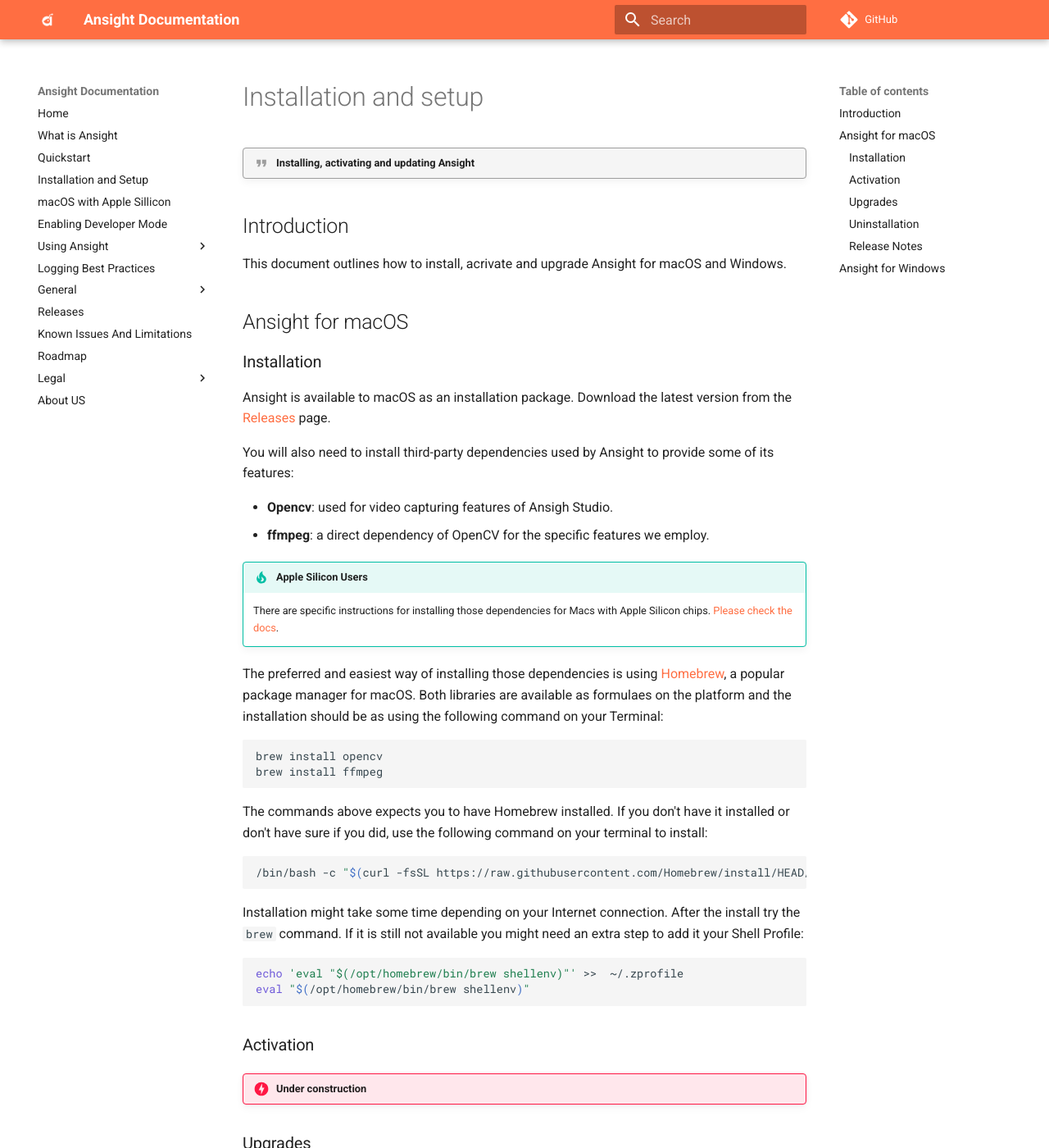
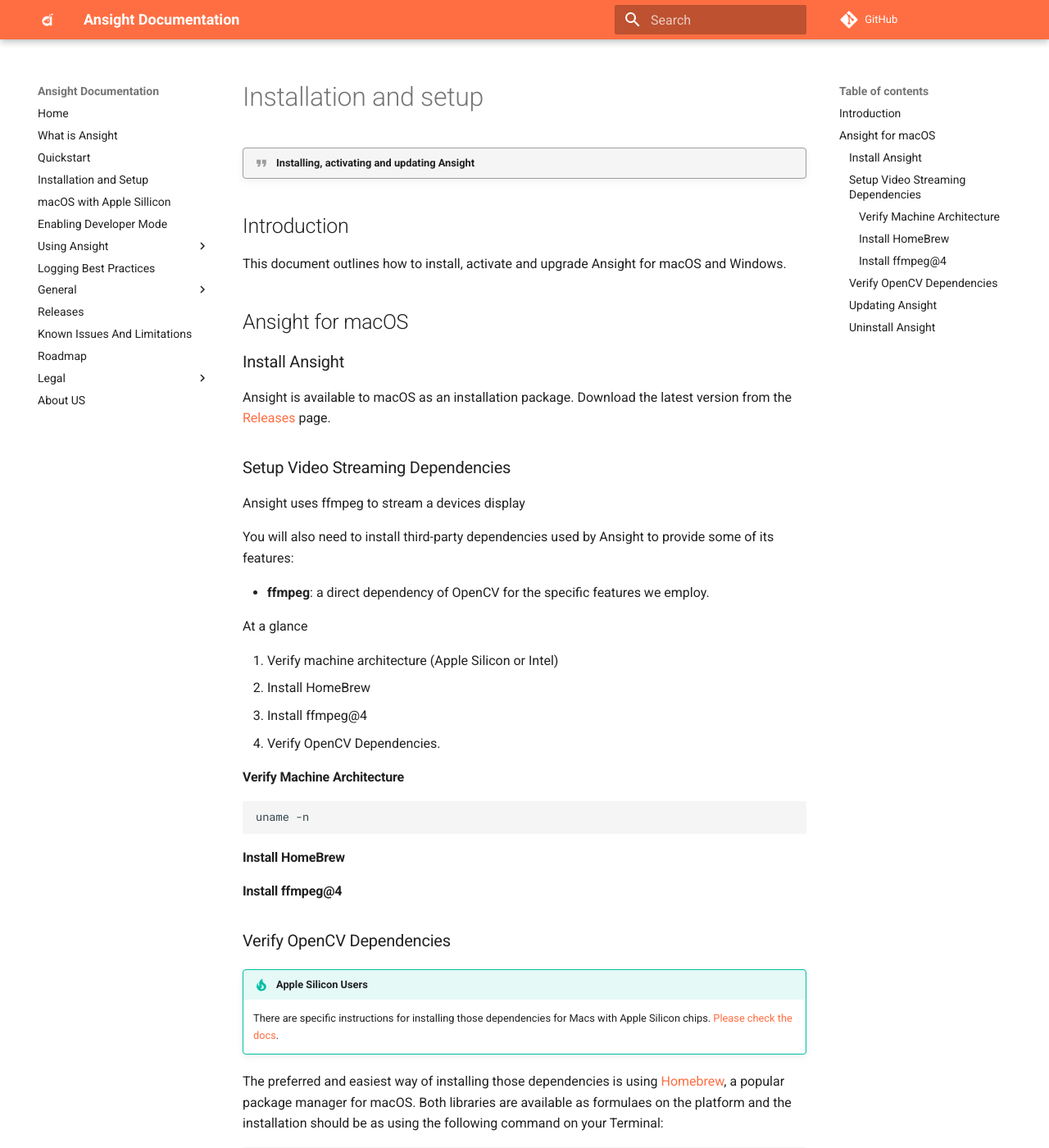
Before and after one commit to Ansight/ansight.github.io, an MkDocs documentation site: the page built from docs/setup/installation-and-setup.md, in a window 1280 px wide and 1400 px high. Shown: the whole window at 82% size. Built offline with MkDocs 1.6.1 and Material for MkDocs 9.7.7, drawn with Linux system fonts in a browser that asks for light colours; comment, search, counter and statistics services are not loaded; some of the changed text lies outside the part shown.

Commit message:
Setup instructions

````diff
--- a/docs/setup/installation-and-setup.md
+++ b/docs/setup/installation-and-setup.md
@@ -2,18 +2,42 @@
 
 ## Introduction
 
-This document outlines how to install, acrivate and upgrade Ansight for macOS and Windows.
+This document outlines how to install, activate and upgrade Ansight for macOS and Windows.
 
 ## Ansight for macOS
 
-### Installation
+### Install Ansight
 
 Ansight is available to macOS as an installation package. Download the latest version from the [Releases](https://github.com/Ansight/ansight.releases/releases) page.
 
+### Setup Video Streaming Dependencies
+
+Ansight uses ffmpeg to stream a devices display
+
 You will also need to install third-party dependencies used by Ansight to provide some of its features:
 
-* **Opencv**: used for video capturing features of Ansigh Studio.
 * **ffmpeg**: a direct dependency of OpenCV for the specific features we employ.
+
+At a glance
+
+ 1. Verify machine architecture (Apple Silicon or Intel)
+ 2. Install HomeBrew
+ 3. Install ffmpeg@4
+ 3. Verify OpenCV Dependencies.
+
+#### Verify Machine Architecture
+
+```
+uname -n
+```
+
+#### Install HomeBrew
+
+#### Install ffmpeg@4
+
+### Verify OpenCV Dependencies
+
+
 
 !!! tip "Apple Silicon Users"
     There are specific instructions for installing those dependencies for Macs with Apple Silicon chips. [Please check the docs](macos-apple-silicon.md).
@@ -21,7 +45,6 @@
 The preferred and easiest way of installing those dependencies is using [Homebrew](https://brew.sh), a popular package manager for macOS. Both libraries are available as formulaes on the platform and the installation should be as using the following command on your Terminal:
 
 ```bash
-brew install opencv
 brew install ffmpeg
 ```
 
@@ -38,22 +61,8 @@
 eval "$(/opt/homebrew/bin/brew shellenv)"
 ```
 
-### Activation
+### Updating Ansight
 
-!!! danger "Under construction"
+### Uninstall Ansight
 
-### Upgrades
-
-!!! danger "Under construction"
-
-### Uninstallation
-
-!!! danger "Under construction"
-
-### Release Notes
-
-!!! dnager "Under construction"
-
-## Ansight for Windows
-
-Ansight for Windows is under active development and is currently not available. Please subscribe our newsletter to receive news of the Windows version availability.
+ * Delete the application
````
Also changed, not shown: docs/known-issues-limitations.md (+1 -1 lines), docs/licensing.md (+0 -2 lines), docs/what-is-ansight.md (+20 -12 lines), docs/enable-developer-mode.md (line endings or trailing spaces).
